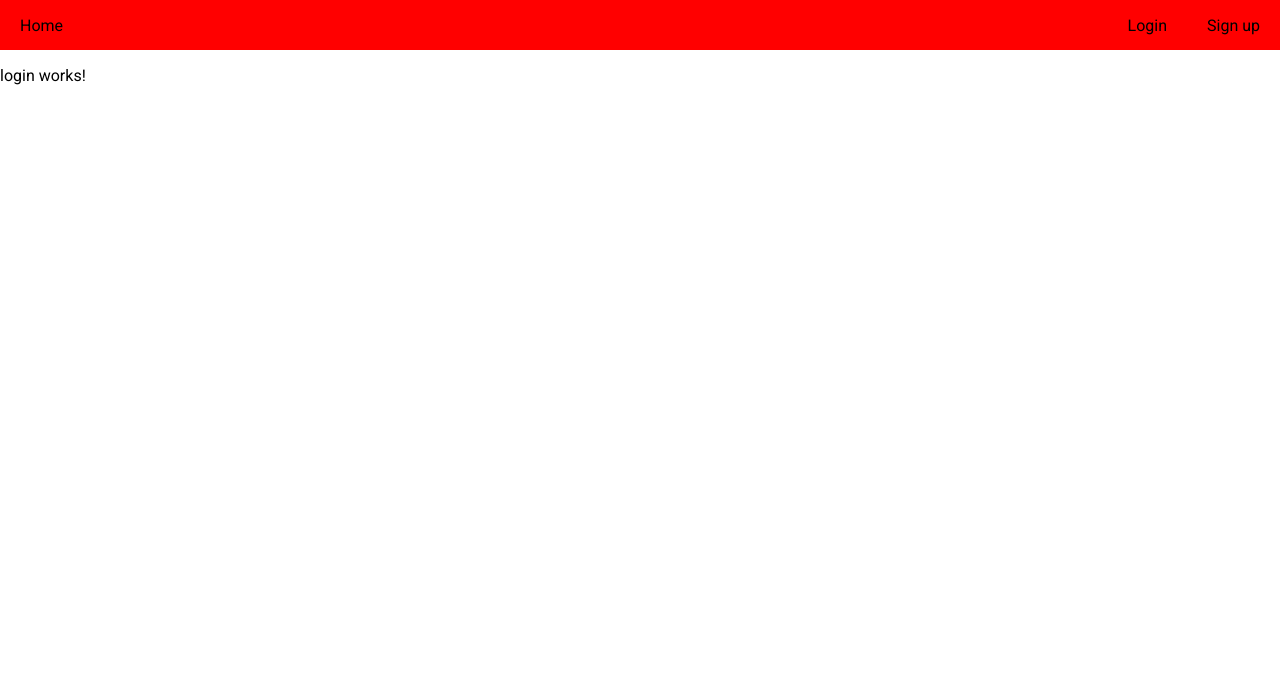
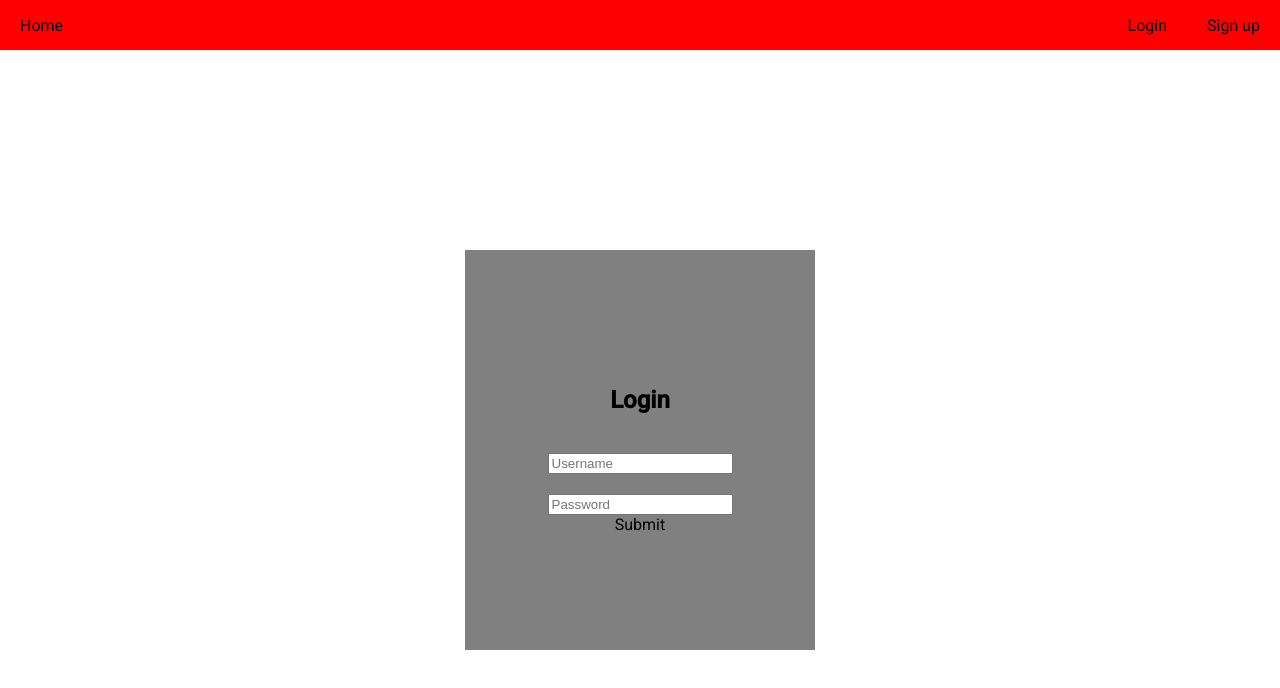
Before and after one commit to tomvarga620/angularWebPortal, an Angular app in the folder webPortal/: page /login in a window 1280 px wide. Shown: the top 688 px of the page. Built offline with nearby package versions, Linux system fonts and the light colour scheme.

Commit message:
added basic flogin form

```diff
--- a/webPortal/src/app/login/login.component.css
+++ b/webPortal/src/app/login/login.component.css
@@ -0,0 +1,31 @@
+.wrapper{
+    width:100%;
+    height:100%;
+   /* background:blue;*/
+    display:grid;
+    grid-template-columns:1fr 350px 1fr;
+    grid-template-rows: 1fr 1fr 1fr;
+    grid-template-areas:
+    ". . ."
+    ". loginForm .";
+}
+
+.loginForm{
+    grid-area:loginForm;
+    background:grey;
+    display:flex;
+    align-items:center;
+    justify-content:center;
+    flex-direction: column;
+    width:350px;
+    height:400px;
+}
+
+.loginForm input[type="text"],input[type="password"]{
+    margin-top:20px;
+}
+
+.loginForm input[type="submit"]{
+    margin-top:10px;
+    all: unset;
+}
--- a/webPortal/src/app/login/login.component.html
+++ b/webPortal/src/app/login/login.component.html
@@ -1 +1,8 @@
-<p>login works!</p>
+<section class="wrapper">
+    <form action="/action_page.php" class="loginForm">
+        <h1>Login</h1>
+        <input type="text" name="username" placeholder="Username">
+        <input type="password" name="password" placeholder="Password">
+        <input type="submit" value="Submit">
+    </form>
+</section>
```
